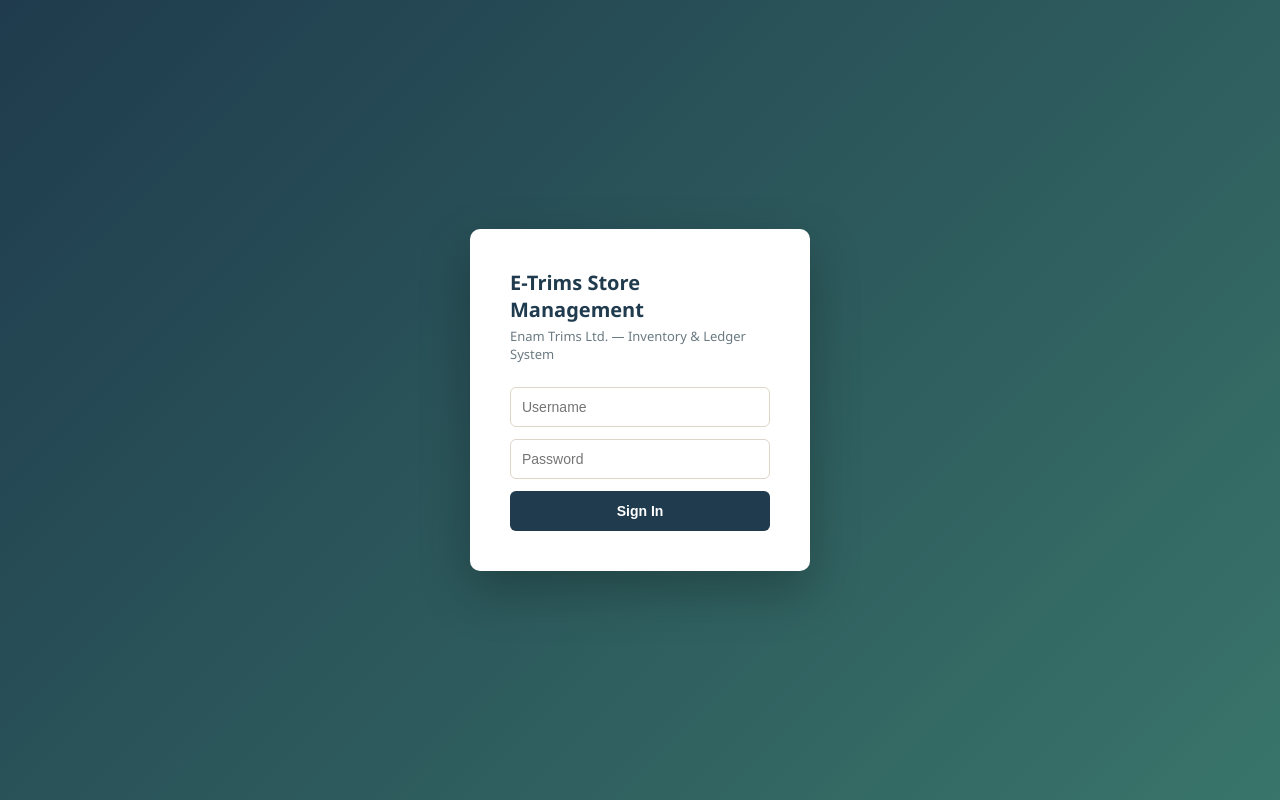
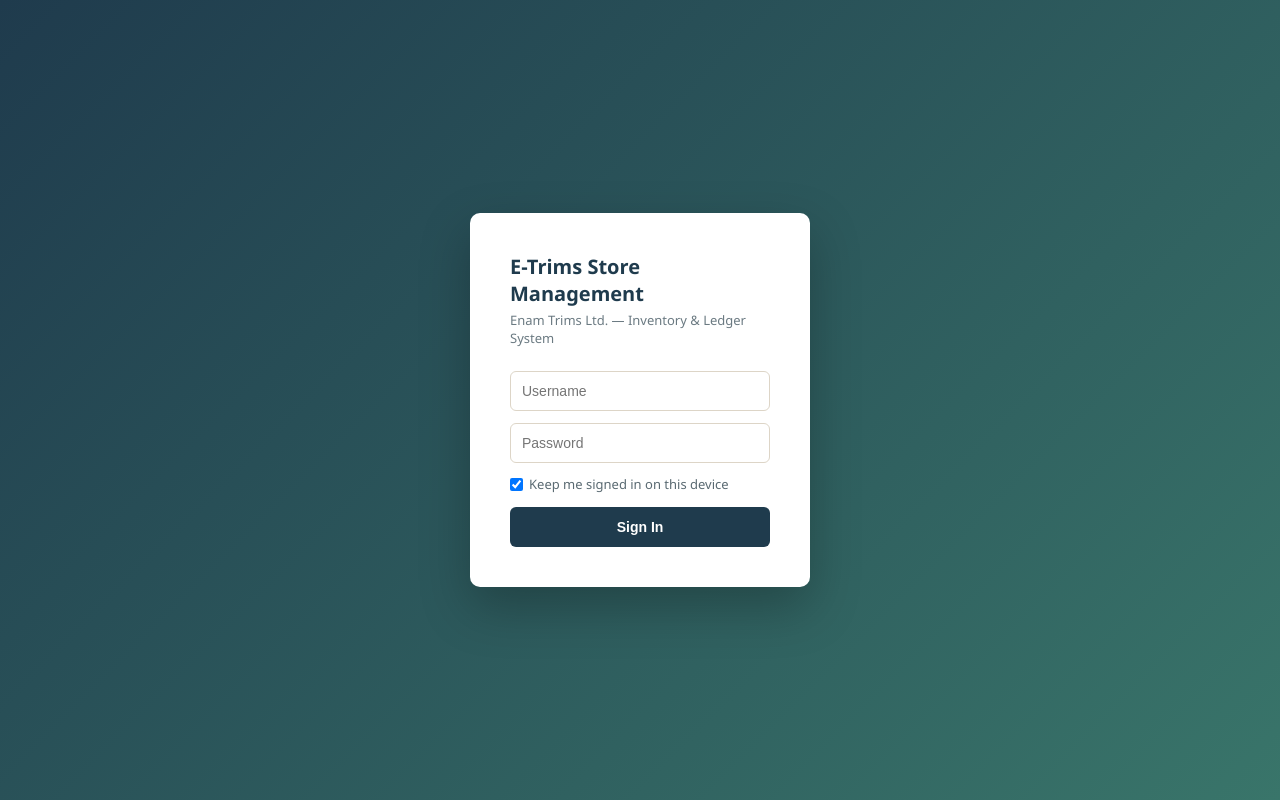
Before and after one commit to Etlstore/Store, a plain HTML site: page index.html in a window 1280 px wide. Drawn offline with nearby package versions, Linux system fonts and the light colour scheme.

Commit message:
index.html

```diff
--- a/index.html
+++ b/index.html
@@ -80,9 +80,14 @@
   <div class="loginBox">
     <h1>E-Trims Store Management</h1>
     <p>Enam Trims Ltd. — Inventory &amp; Ledger System</p>
-    <input id="loginUser" placeholder="Username" autocomplete="username">
-    <input id="loginPass" type="password" placeholder="Password" autocomplete="current-password">
-    <button onclick="doLogin()">Sign In</button>
+    <form id="loginForm" onsubmit="event.preventDefault(); doLogin();">
+      <input id="loginUser" name="username" placeholder="Username" autocomplete="username">
+      <input id="loginPass" name="password" type="password" placeholder="Password" autocomplete="current-password">
+      <label style="display:flex;align-items:center;gap:6px;font-size:13px;color:#5a6a72;margin-bottom:14px;">
+        <input type="checkbox" id="rememberMe" style="width:auto;margin:0;" checked> Keep me signed in on this device
+      </label>
+      <button type="submit">Sign In</button>
+    </form>
     <div class="loginErr hidden" id="loginErr">Invalid username or password.</div>
   </div>
 </div>
@@ -154,6 +159,7 @@
 async function doLogin(){
   const u = document.getElementById('loginUser').value.trim();
   const p = document.getElementById('loginPass').value;
+  const remember = document.getElementById('rememberMe').checked;
   const errEl = document.getElementById('loginErr');
   errEl.classList.add('hidden');
   const { data, error } = await sb.from('app_users').select('*').eq('username', u).eq('is_active', true).limit(1);
@@ -162,17 +168,21 @@
     return;
   }
   CURRENT_USER = data[0];
-  sessionStorage.setItem('etrims_store_user', JSON.stringify(CURRENT_USER));
+  const store = remember ? localStorage : sessionStorage;
+  store.setItem('etrims_store_user', JSON.stringify(CURRENT_USER));
+  // clear the other storage so a stale copy doesn't linger
+  (remember ? sessionStorage : localStorage).removeItem('etrims_store_user');
   enterApp();
 }
 function logout(){
   sessionStorage.removeItem('etrims_store_user');
+  localStorage.removeItem('etrims_store_user');
   CURRENT_USER = null;
   document.getElementById('app').style.display='none';
   document.getElementById('loginScreen').style.display='flex';
 }
 window.addEventListener('load', async ()=>{
-  const saved = sessionStorage.getItem('etrims_store_user');
+  const saved = localStorage.getItem('etrims_store_user') || sessionStorage.getItem('etrims_store_user');
   if(saved){ CURRENT_USER = JSON.parse(saved); await enterApp(); }
 });
 
```
